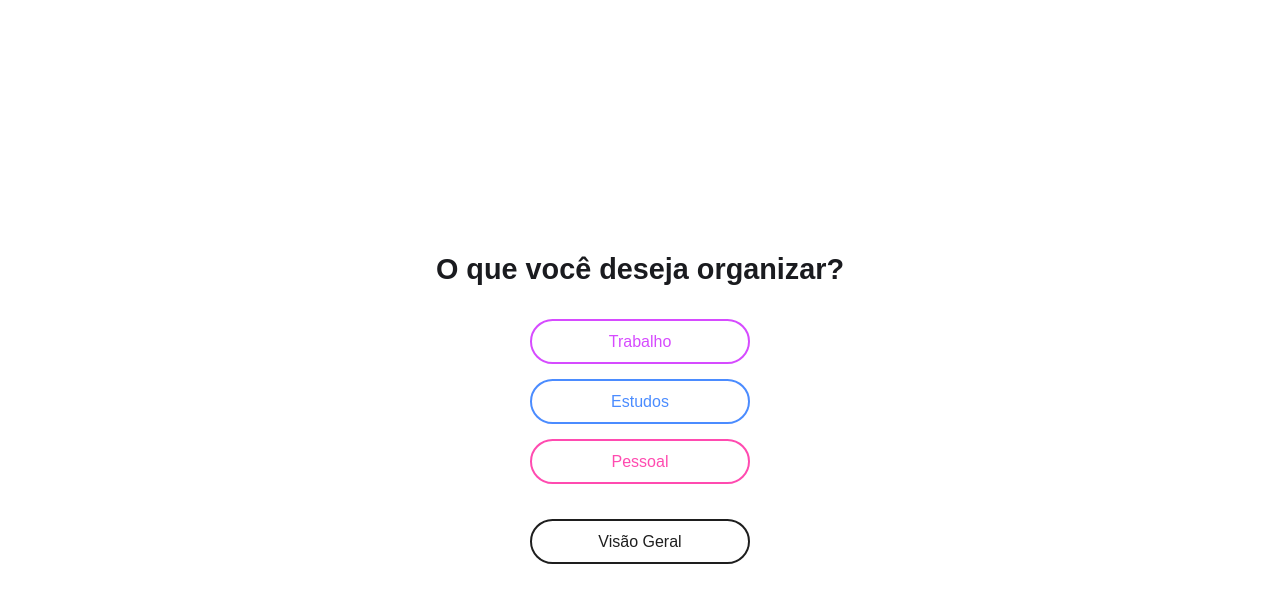
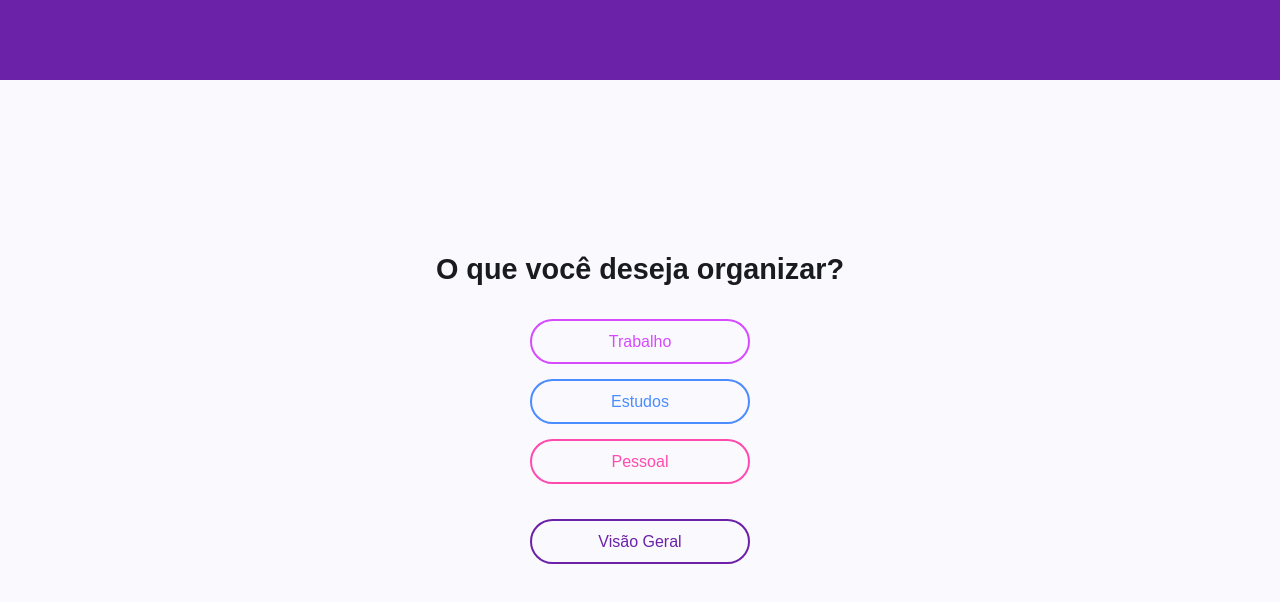
Before and after one commit to ellenvieira18/Organiza_ai, an Angular app in the folder organiza_ai/: page /home in a window 1280 px wide. Shown: the top 602 px of the page. Built offline with nearby package versions, Linux system fonts and the light colour scheme.

Commit message:
add topo tela home

```diff
--- a/organiza_ai/src/app/Components/home/home.html
+++ b/organiza_ai/src/app/Components/home/home.html
@@ -1,3 +1,6 @@
+<div class="tela">
+  <div class="topo"></div>
+
   <div class="home-container">
     <h2>O que você deseja organizar?</h2>
 
@@ -8,3 +11,4 @@
       <button class="btn visao-geral" (click)="goTo('visao-geral')">Visão Geral</button>
     </div>
   </div>
+</div>
--- a/organiza_ai/src/app/Components/home/home.scss
+++ b/organiza_ai/src/app/Components/home/home.scss
@@ -1,10 +1,25 @@
+.tela{
+  .topo{
+    width: 100%;
+    height: 10%;
+    position: fixed;
+    top: 0;
+    left: 0;
+    background-color:#6b21a8;
+    display: flex;
+    justify-content: center;
+    align-items: center;
+    color: #fff;
+  }
+}
+
 .home-container {
   display: flex;
   flex-direction: column;
   align-items: center;
   justify-content: center;
   height: 100vh;
-  background-color: #fff;
+  // background-color: #fff;
   font-family: 'Poppins', sans-serif;
   text-align: center;
 
@@ -61,12 +76,12 @@
       }
 
       &.visao-geral {
-        border: 2px solid #1e1e1e;
-        color: #1e1e1e;
+        border: 2px solid #6b21a8;
+        color: #6b21a8;
         margin-top: 20px;
 
         &:hover {
-          background-color: #1e1e1e;
+          background-color: #6b21a8;
           color: #fff;
         }
       }
```
Lines whose indentation alone changed are shown as unchanged.
